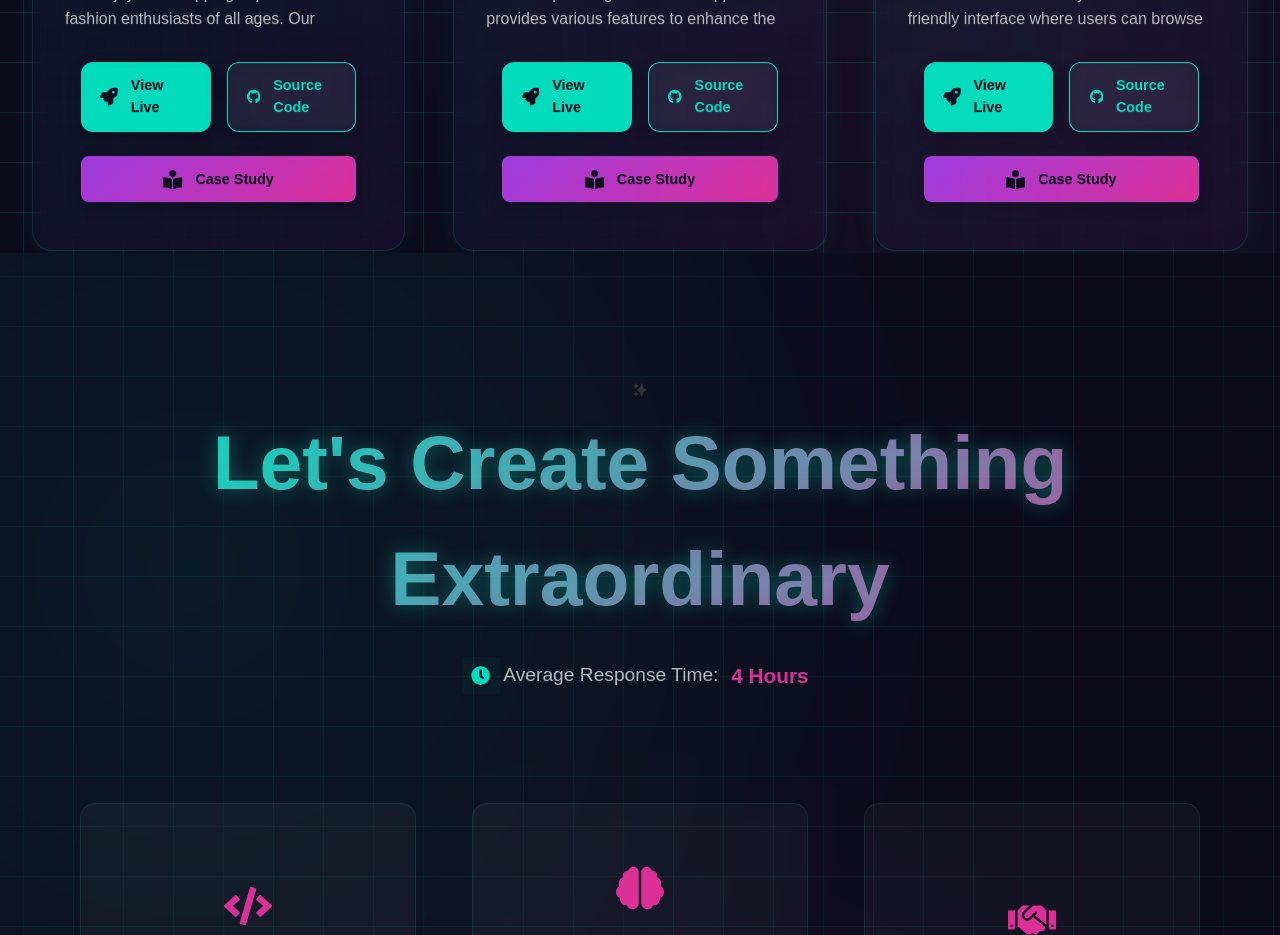
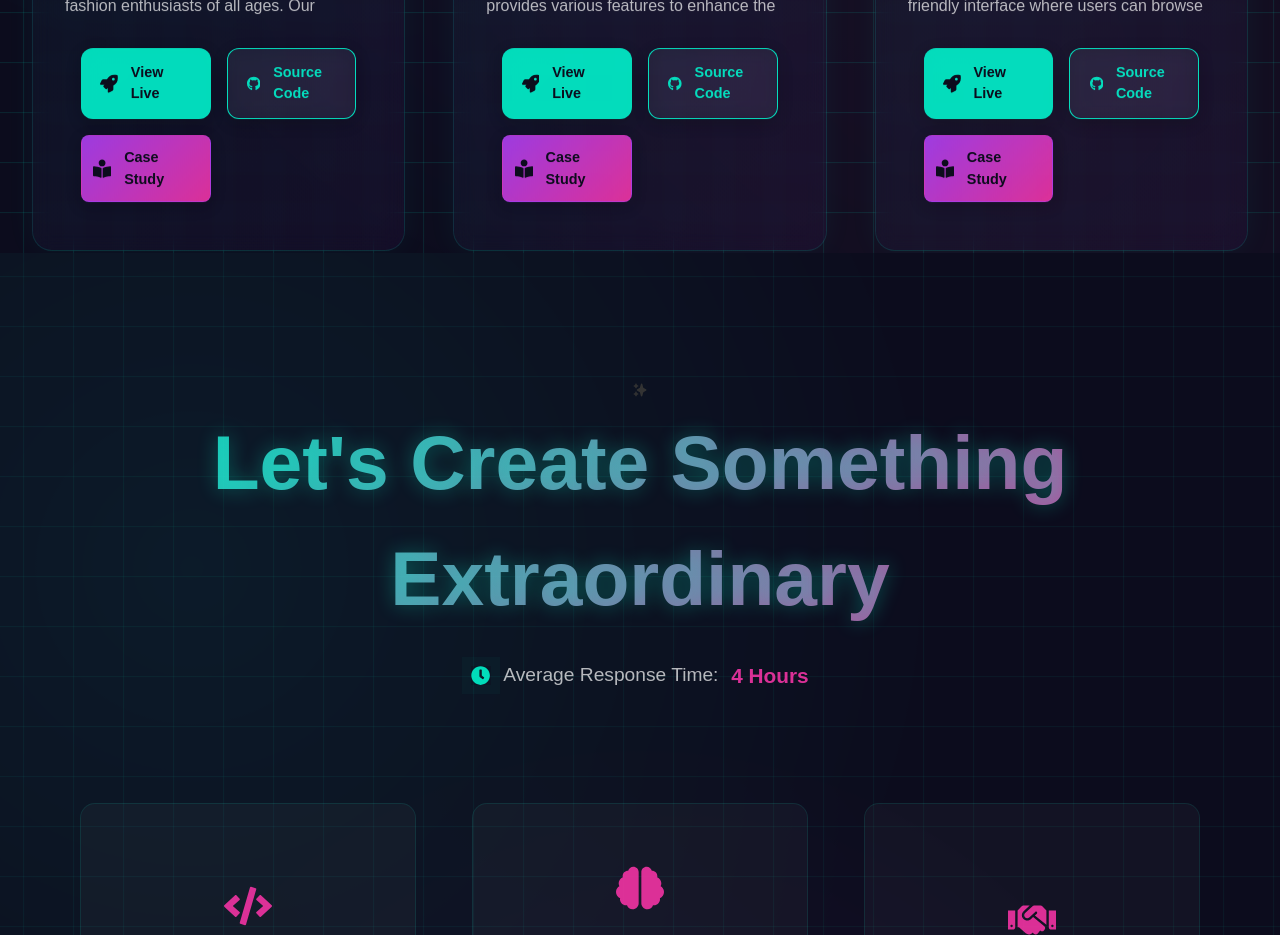
Before and after one commit to JDestefano11/React-Portfolio-Vite, a React (Vite) app: page / in a window 1280 px wide. Shown: the part 3880-4815 px from the top of the page. Built offline with nearby package versions, Linux system fonts and the light colour scheme.

Commit message:
Fixed buttons

```diff
--- a/src/components/ProjectSection/ProjectSection.css
+++ b/src/components/ProjectSection/ProjectSection.css
@@ -221,12 +221,6 @@
   box-shadow: 0 4px 15px rgba(0, 0, 0, 0.2);
 }
 
-.action-btn.case-study {
-  grid-column: 1 / -1;
-  margin-top: 0.5rem;
-  background: linear-gradient(135deg, var(--aurora-purple), var(--aurora-pink));
-  border: none;
-}
 .btn-icon {
   font-size: 1.2rem;
 }
```
